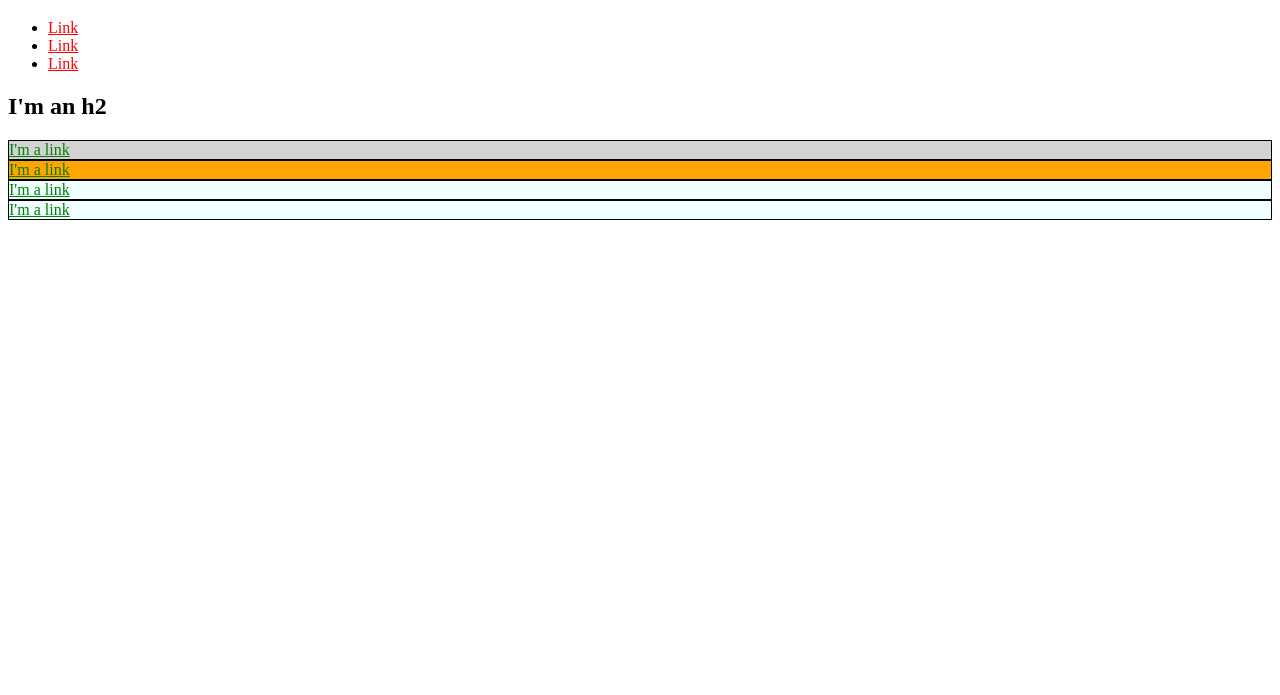
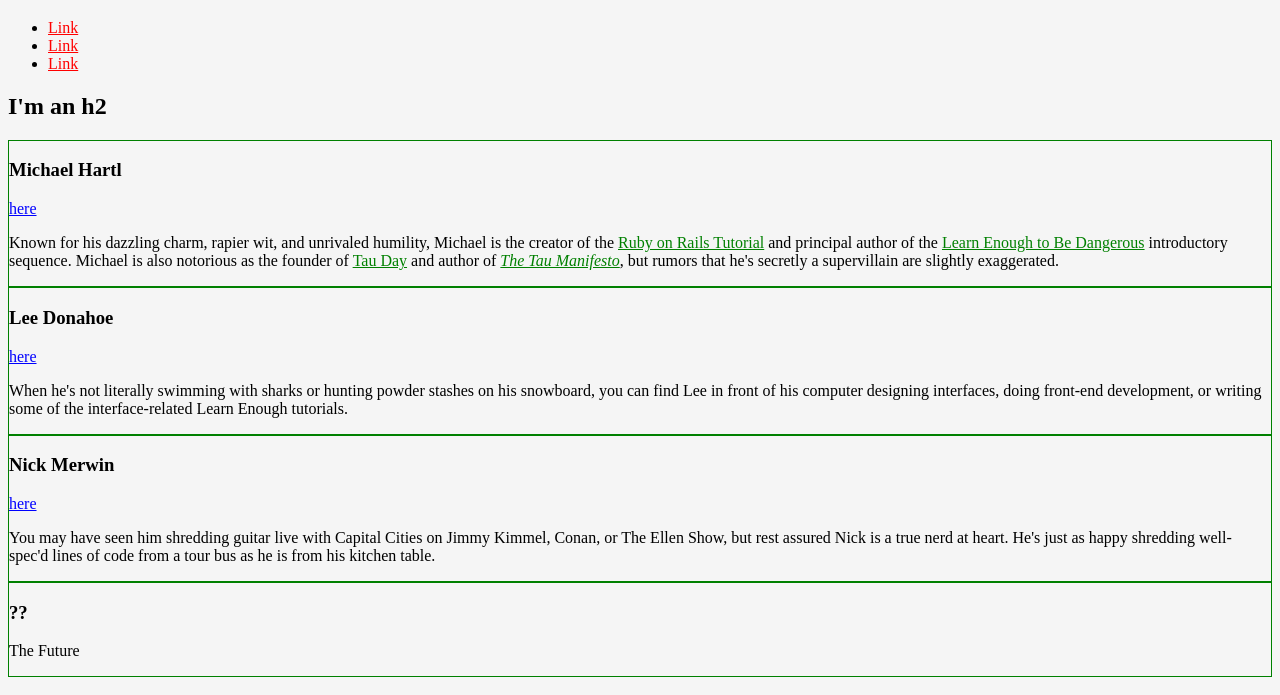
Before and after one commit to LikeaDame/LikeaDame.github.io, a plain HTML site: page index.html in a window 1280 px wide. Shown: the part 61-756 px from the top of the page. Drawn offline with Linux system fonts and the light colour scheme.

Commit message:
End of ch2

```diff
--- a/index.html
+++ b/index.html
@@ -4,30 +4,28 @@
     <title>Test Page: Don't Panic</title>
     <meta charset="utf-8">
     <style>
+      /* HTML STYLES */
+      html {
+        background: whitesmoke
+        }
+      /* GLOBAL STYLES */
         a {
-            color: red;
+            color: #ff0000;
         }
-        div {
+        div.bio-box {
+          border: 1px solid green;
+        }
+      /* SOCIAL STYLES */
+        .social-link {
+          color: blue;
+        }
+      /* BIO STYLES */
+        .bio-box {
             border: 1px solid black;
         }
-        div a {
+        .bio-copy a {
             color: green;
         }
-        #exec-bio {
-            background-color: lightgray;
-        }
-        #manager-bio {
-            background-color: orange;
-        }
-        .bio-box {
-            border: 1px solid black;
-            background-color: azure;
-        }
-        .bio-box a {
-            color: green;
-        }
-        .
-
     </style>
   </head>
 
@@ -46,17 +44,54 @@
     </ul>
 
     <h2>I'm an h2</h2>
-    <div id="exec-bio" class="bio-box">
-      <a href="https://example.com/">I'm a link</a>
-    </div>
-    <div id="manager-bio" class="bio-box">
-      <a href="https://example.com/">I'm a link</a>
+    <div class="bio-box">
+      <h3>Michael Hartl</h3>
+      <a href="https://twitter.com/mhartl" class="social-link">here</a>
+      <div class="bio-copy">
+      <p>
+        Known for his dazzling charm, rapier wit, and unrivaled humility,
+        Michael is the creator of the
+        <a href="https://www.railstutorial.org/">Ruby on Rails
+        Tutorial</a> and principal author of the
+        <a href="https://learnenough.com/">
+        Learn Enough to Be Dangerous</a> introductory sequence. Michael
+        is also notorious as the founder of
+        <a href="http://tauday.com/">Tau Day</a> and author of
+        <a href="http://tauday.com/tau-manifesto"><em>The Tau
+        Manifesto</em></a>, but rumors that he's secretly a supervillain
+        are slightly exaggerated.
+      </p>
+      </div>
     </div>
     <div class="bio-box">
-      <a href="https://example.com/">I'm a link</a>
+      <h3>Lee Donahoe</h3>
+      <a href="https://twitter.com/leedonahoe" class="social-link">here</a>
+      <div class="bio-copy">
+      <p>
+        When he's not literally swimming with sharks or hunting powder stashes on
+        his snowboard, you can find Lee in front of his computer designing
+        interfaces, doing front-end development, or writing some of the
+        interface-related Learn Enough tutorials.
+      </p>
+      </div>
     </div>
     <div class="bio-box">
-      <a href="https://example.com/">I'm a link</a>
+      <h3>Nick Merwin</h3>
+      <a href="https://twitter.com/nickmerwin" class="social-link">here</a>
+      <div class="bio-copy">
+      <p>
+        You may have seen him shredding guitar live with Capital Cities on Jimmy
+        Kimmel, Conan, or The Ellen Show, but rest assured Nick is a true nerd at
+        heart. He's just as happy shredding well-spec'd lines of code from a tour
+        bus as he is from his kitchen table.
+      </p>
+      </div>
+    </div>
+    <div class="bio-box">
+      <h3>??</h3>
+      <p>
+        The Future
+      </p>
     </div>
   </body>
 </html>
```
